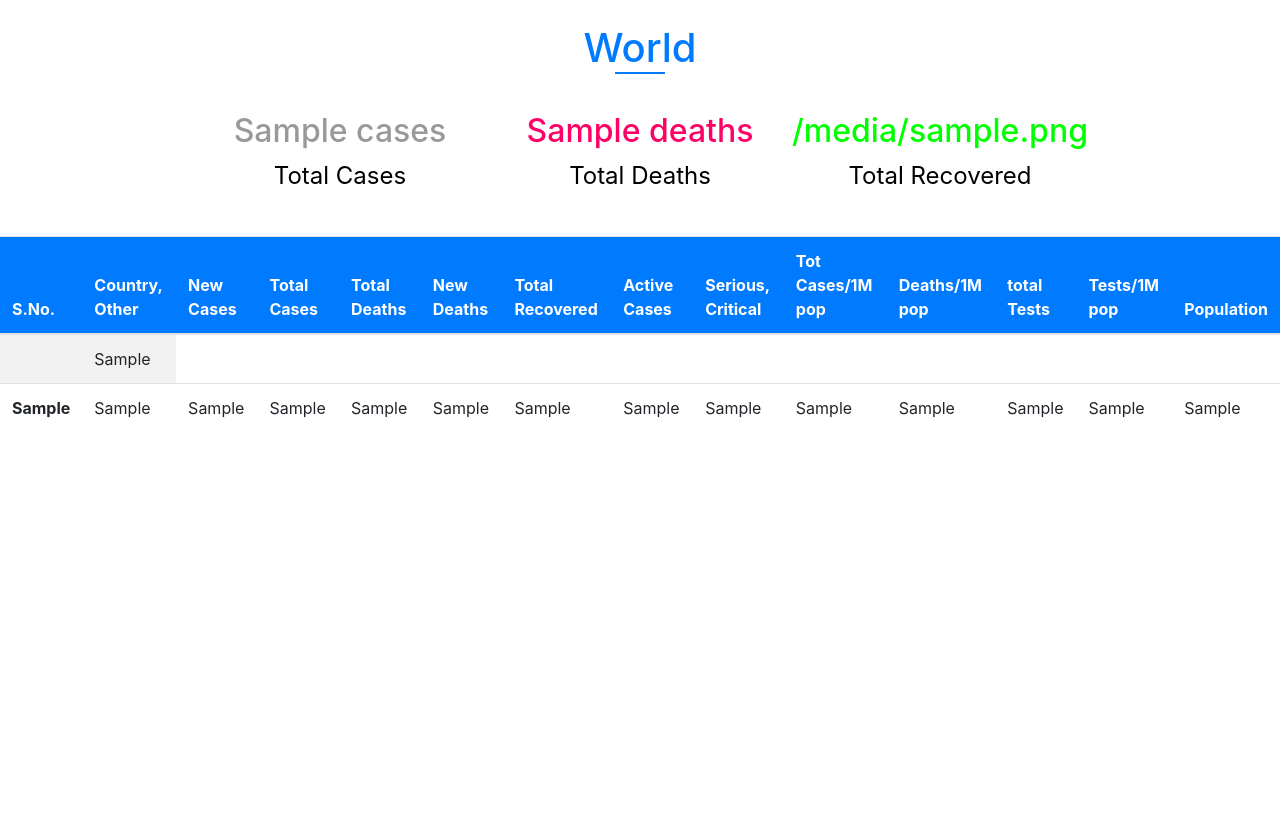
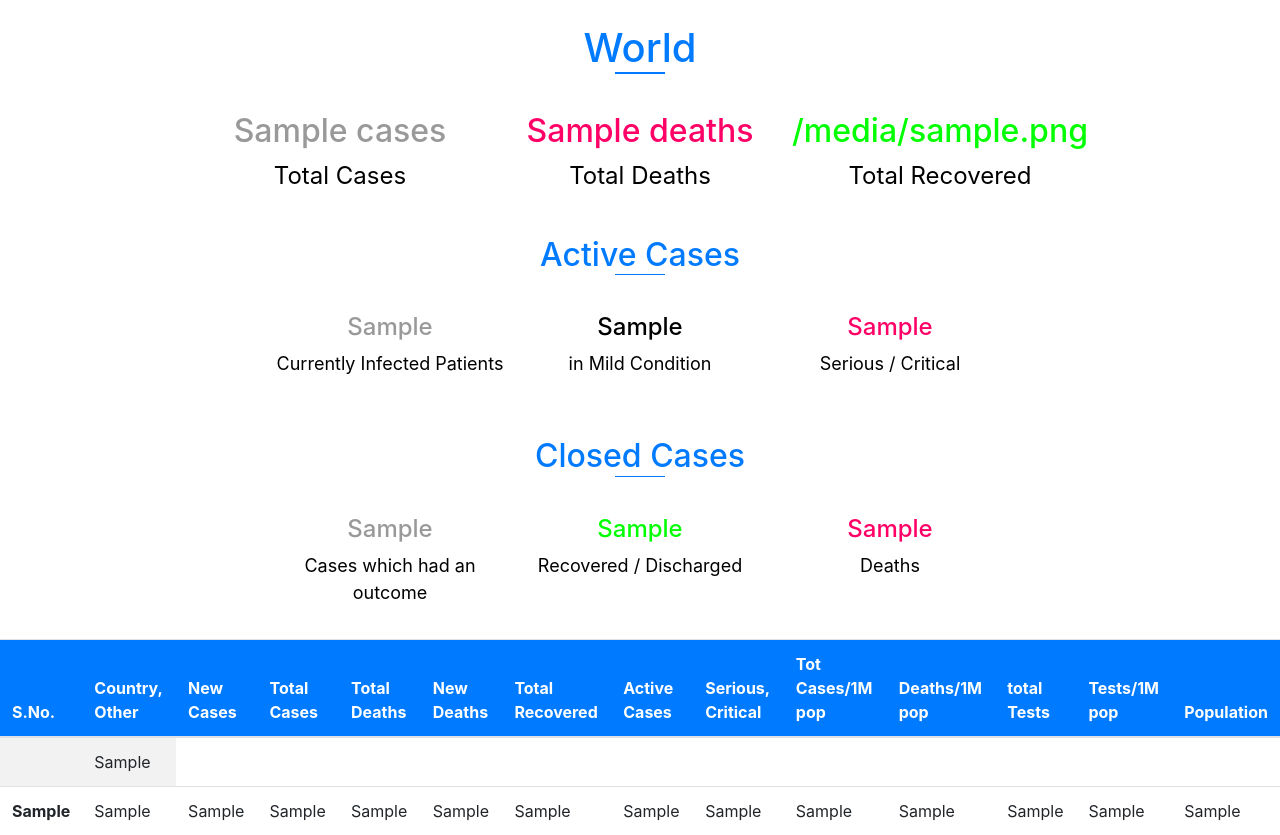
Before and after one commit to ajay-lingayat/Covid19Tracker, a Django app: template templates/Tracker/index.html in a window 1280 px wide. Shown: the part 56-891 px from the top of the page. Before the commit the page ends 474 px from the top, so only its background shows below. Run offline with Django 3.2, Linux system fonts and the light colour scheme; the template is opened without the code that fills it: most values are stand-ins (such as "Sample title", 1, 10 or a date in 2020); some libraries are stand-ins or nearby versions.

Commit message:
Initial commit

```diff
--- a/Tracker/views.py
+++ b/Tracker/views.py
@@ -10,13 +10,14 @@ from .track import grab_data, get_data
 from .check import check_country
 import os
 
-# Create your views here.
 def index( request ):
 
     List = grab_data()
     cases = List[1]
     deaths = List[2]
     recovered = List[3]
+    actives = List[4]
+    closed = List[5]
     List = List[0]
 
     if List:
@@ -50,6 +51,8 @@ def index( request ):
                 'cases': cases,
                 'deaths': deaths,
                 'recovered': recovered,
+                'actives': actives,
+                'closed': closed,
             }
             t = loader.get_template('Tracker/index.html')
             return HttpResponse(t.render(Context, request))
--- a/static/css/style.css
+++ b/static/css/style.css
@@ -78,3 +78,54 @@ table thead{
     color: lime;
     font-size: xx-large;
 }
+.content .infected{
+    width: 250px;
+    min-width: 250px;
+    background-color: transparent;
+    height: 100px;
+    color: #000;
+    font-size: large;
+    text-align: center;
+}
+.content .infected h1{
+    color: #999;
+    font-size: x-large;
+}
+.content .conditions{
+    width: 250px;
+    min-width: 250px;
+    background-color: transparent;
+    height: 100px;
+    color: #000;
+    font-size: large;
+    text-align: center;
+}
+.content .conditions h1{
+    font-size: x-large;
+}
+.content .critical{
+    width: 250px;
+    min-width: 250px;
+    background-color: transparent;
+    height: 100px;
+    color: #000;
+    font-size: large;
+    text-align: center;
+}
+.content .critical h1{
+    color: #ff0066;
+    font-size: x-large;
+}
+.content .Recoveries{
+    width: 250px;
+    min-width: 250px;
+    background-color: transparent;
+    height: 100px;
+    color: #000;
+    font-size: large;
+    text-align: center;
+}
+.content .Recoveries h1{
+    color: lime;
+    font-size: x-large;
+}
--- a/templates/Tracker/index.html
+++ b/templates/Tracker/index.html
@@ -99,6 +99,72 @@
 
         <br>
 
+        <div class="main">
+          <div id="Name">
+            <h2>
+              Active Cases
+              <center>
+                <div class="underline"></div>
+              </center>
+            </h2>
+          </div>
+          <div class="content">
+            <div class="infected">
+              <h1>
+                {{ actives.0 }}
+              </h1>
+                Currently Infected Patients
+            </div>
+            <div class="conditions">
+              <h1>
+                {{ actives.1 }}
+              </h1>
+                in Mild Condition
+            </div>
+            <div class="critical">
+              <h1>
+                {{  actives.3 }}
+              </h1>
+                 Serious / Critical
+            </div>
+          </div>
+      </div>
+
+      <br>
+
+      <div class="main">
+        <div id="Name">
+          <h2>
+            Closed Cases
+            <center>
+              <div class="underline"></div>
+            </center>
+          </h2>
+        </div>
+        <div class="content">
+          <div class="infected">
+            <h1>
+              {{ actives.2 }}
+            </h1>
+              Cases which had an outcome
+          </div>
+          <div class="Recoveries">
+            <h1>
+              {{ actives.4 }}
+            </h1>
+              Recovered / Discharged
+          </div>
+          <div class="critical">
+            <h1>
+              {{  actives.5 }}
+            </h1>
+               Deaths
+          </div>
+        </div>
+    </div>
+
+        <br>
+
             <table class="table table-striped table-responsive" data-aos="fade-right">
                 <thead class="bg-primary">
                   <tr>
```
Also changed, not shown: Tracker/track.py (+66 -5 lines), db.sqlite3 (added).
